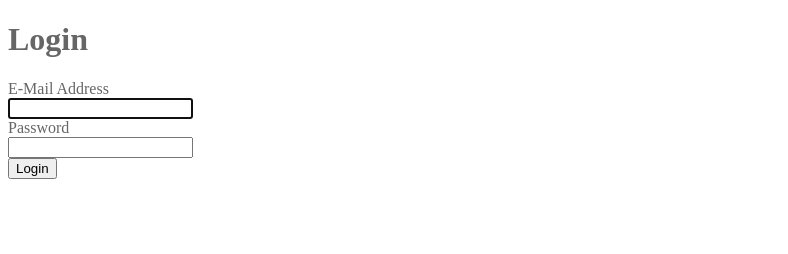
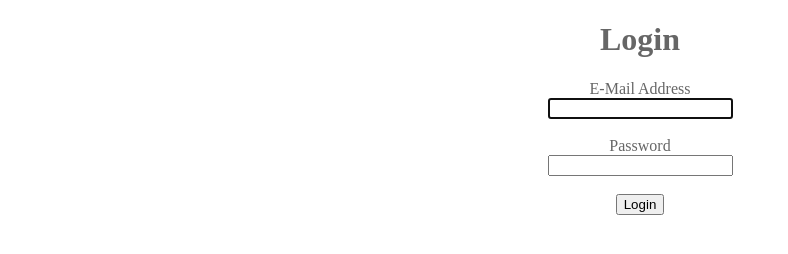
Before and after one commit to swadeeshs/NSoC5.0, a plain HTML site: page Web_Server/SD contents/login.htm in a window 1280 px wide. Shown: the whole page, without its empty margins (0-788 px from the left). Drawn offline with Linux system fonts and the light colour scheme.

Commit message:
Codes optimized

```diff
--- a/Web_Server/SD contents/login.htm
+++ b/Web_Server/SD contents/login.htm
@@ -6,32 +6,32 @@
     <link href="/css/style.css" rel="stylesheet">
 </head>
 <body>
-<div class="">
+   <center>
     <h1>Login</h1>
     <form role="form" action="#" method="POST">
-        <div class="">
+        <div>
             <label for="email" class="">E-Mail Address</label>
-            <div class="">
+            <div>
                 <input id="email" type="email" class="" name="email" required autofocus>
             </div>
         </div>
-
-        <div class="">
-            <label for="password" class="">Password</label>
-            <div class="col-md-6">
-                <input id="password" type="password" class="" name="password" required>
+	<br>
+        <div>
+            <label for="password">Password</label>
+            <div>
+                <input id="password" type="password" name="password" required>
             </div>
         </div>
-
-        <div class="">
-            <div class="">
-                <button type="submit" class="">
+	<br>
+        <div>
+            <div>
+                <button type="submit">
                     Login
                 </button>
             </div>
         </div>
     </form>
-</div>
+  </center>
 </body>
 <script src="/js/script.js"></script>
 </html>
```
Also changed, not shown: 4 other files.
